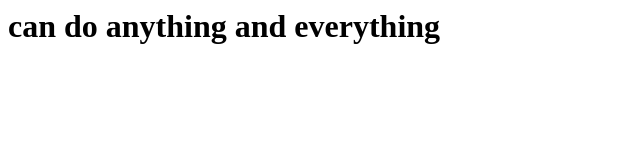
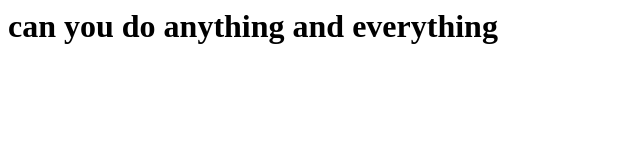
Before and after one commit to ssnakhate/firstgitrepo, a plain HTML site: page index.html in a window 1280 px wide. Shown: the whole page, without its empty margins (0-640 px from the left). Drawn offline with Linux system fonts and the light colour scheme.

Commit message:
updated code

```diff
--- a/index.html
+++ b/index.html
@@ -1,5 +1,5 @@
 <html>
 <body>
-<h1>can do anything and everything</h1>
+<h1>can you do anything and everything</h1>
 </body>
 </html>
```
